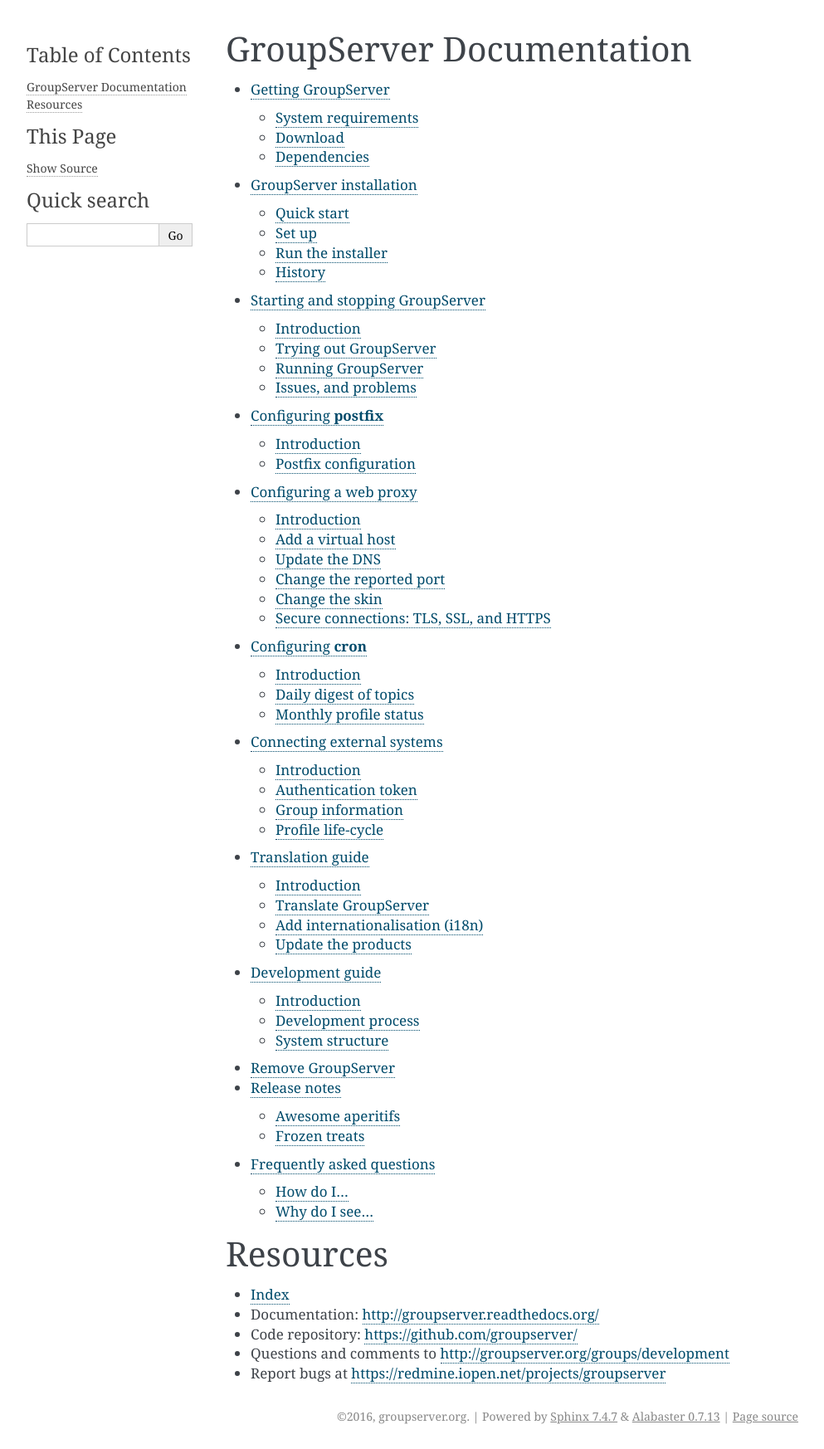
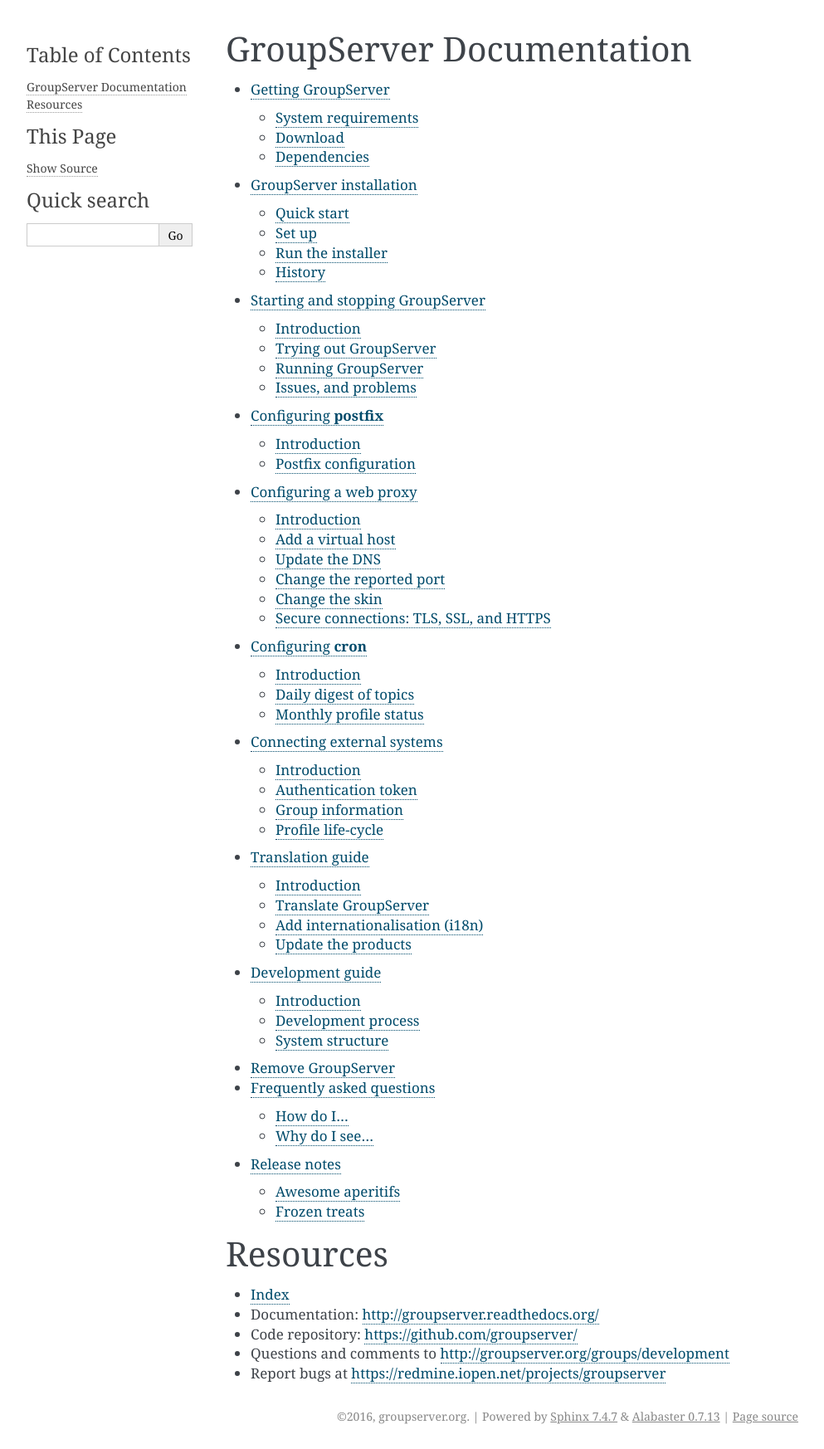
Before and after one commit to groupserver/buildout, a Sphinx documentation site: the page built from docs/index.rst, in a window 1280 px wide. Shown: the whole page at 83% size, without its empty margins (148-1141 px from the left). Built offline with Sphinx 7.4.7, drawn with Linux system fonts in a browser that asks for light colours.

Commit message:
Putting the FAQ before the Release notes

```diff
--- a/docs/index.rst
+++ b/docs/index.rst
@@ -14,8 +14,8 @@
    translations
    development
    groupserver-uninstall
+   faq
    release-notes
-   faq
 
 .. toctree::
    :hidden:
```
